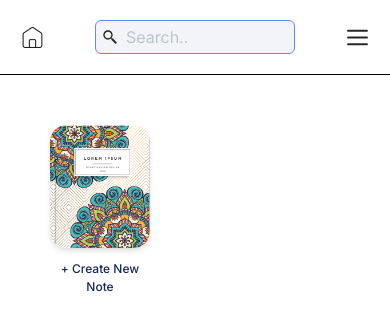
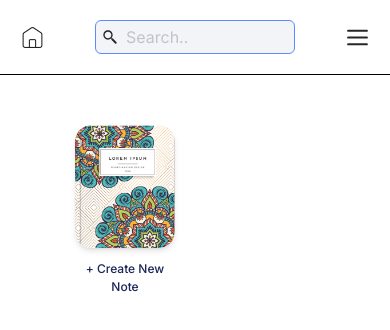
Before and after one commit to varsha-singh-uidev/PaperLane-React-, a React (Vite) app: page /mainpage in a window 390 px wide. Shown: the top 330 px of the page. Built offline with nearby package versions, Linux system fonts and the light colour scheme.

Commit message:
implemeted the search feature

```diff
--- a/src/Components/MainPage.jsx
+++ b/src/Components/MainPage.jsx
@@ -33,9 +33,8 @@ const MainPage = () => {
   // function that help to search the note
   function searchHandler(e){
     let search = e.target.value.toLowerCase();
-    console.log("what you type in the search bar", search);
     if(search === ""){
-      setSearchResult([]);
+      setSearchResult([]); //reset when empty
     }else{
       setSearchResult(notes.filter(note =>
         note.title.toLowerCase().includes(search))
@@ -43,10 +42,13 @@ const MainPage = () => {
     }
   }
 
+  // decide which note to render
+  const notesToRender = searchResult.length > 0 ? searchResult : notes;
+
   return (
     <>
       {/* main Conatainer */}
-      <div className='w-full h-screen flex flex-col'>
+      <div className='w-full min-h-screen flex flex-col'>
 
         {/* top menu bar */}
         <div className='flex items-center justify-between my-[20px] mx-[20px] md:mx-[50px] md:px-[50px]'>
@@ -61,13 +63,15 @@ const MainPage = () => {
               </label>
               <input onChange={(e) => searchHandler(e)} id='search' type="text" placeholder='Search..' className='pl-2 md:pl-2.5 w-[150px] md:w-[200px] focus:outline-none bg-transparent text-slate-600 opacity-60'/>
             </div>
+
+            {/* hamburger  */}
             <img src="/icons/menu.svg" alt="Menu Icon" className='w-[25px] w-[25px] md:w-[30px] md:h-[30px]'/>
         </div>
 
         <hr />
 
         {/* main body of the main page */}
-        <div className='mt-[50px] my-[20px] md:mx-[50px] px-[50px] flex flex-wrap gap-[40px]'>
+        <div className='mt-[50px] my-[20px] md:mx-[50px] mx-[25px] px-[50px] flex flex-wrap gap-[40px]'>
 
             {/* create new note */}
             <div className='flex flex-col w-[100px] h-[180px] md:w-[160px] md:h-[230px] items-center cursor-pointer group transition' onClick={() => setIsPopUp(true)}>
@@ -76,6 +80,8 @@ const MainPage = () => {
               </div>
               <p className="mt-3 text-[12px] md:text-[16px] text-center font-medium text-[#1b2559] group-hover:text-[#5E8BFF] transition">+ Create New Note</p>
             </div>
+
+            {/* popup modal */}
             <div className='relative flex items-center justify-center'>
               {isPopUp && (
               <div className="absolute fixed inset-0 flex items-center justify-center bg-black/30 z-30">
@@ -87,19 +93,22 @@ const MainPage = () => {
               )}
             </div>
 
-            <div className='flex flex-wrap gap-[30px]'>
-              {/* display the newly created note */}
-              {notes.map(note => (
+            {/* display the newly created note */}
+            <div className='flex flex-wrap gap-[30px] justify-between md:justify-none'>
+              {notesToRender.map(note => (
               <div key={note.id}
               className="flex flex-col w-[100px] h-[180px] md:w-[160px] md:h-[230px] items-center cursor-pointer group">
+
               {/* Cover */}
                 {note.password === "" ?
+
                 // unlock note
                 (<div className="relative overflow-hidden rounded-xl group-hover:shadow-xl duration-300">
                   <img src={`Cover/cover${note.cover}.png`} alt="Note Cover"
                   className="w-full h-full object-cover rounded-xl group-hover:scale-105 transition duration-300"/>
                 </div>):
-                // locked note
+
+               // locked note
                 (<div className="relative overflow-hidden rounded-xl group-hover:shadow-xl duration-300">
                   <img src={`Cover/cover${note.cover}.png`} alt="Note Cover"
                   className="w-full h-full object-cover rounded-xl filter blur-sm brightness-90"/>
```
